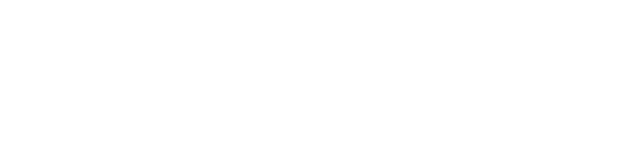
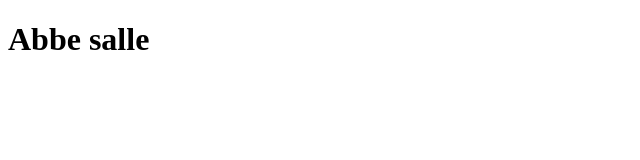
Before and after one commit to AVINASH-CODER-PRO/Chatjuet, a plain HTML site: page index.html in a window 1280 px wide. Shown: the whole page, without its empty margins (0-640 px from the left). Drawn offline with Linux system fonts and the light colour scheme.

Commit message:
Done somechanges in index.html

```diff
--- a/index.html
+++ b/index.html
@@ -6,6 +6,6 @@
     <title>Document</title>
 </head>
 <body>
-
+    <h1>Abbe salle</h1>
 </body>
 </html>
```
